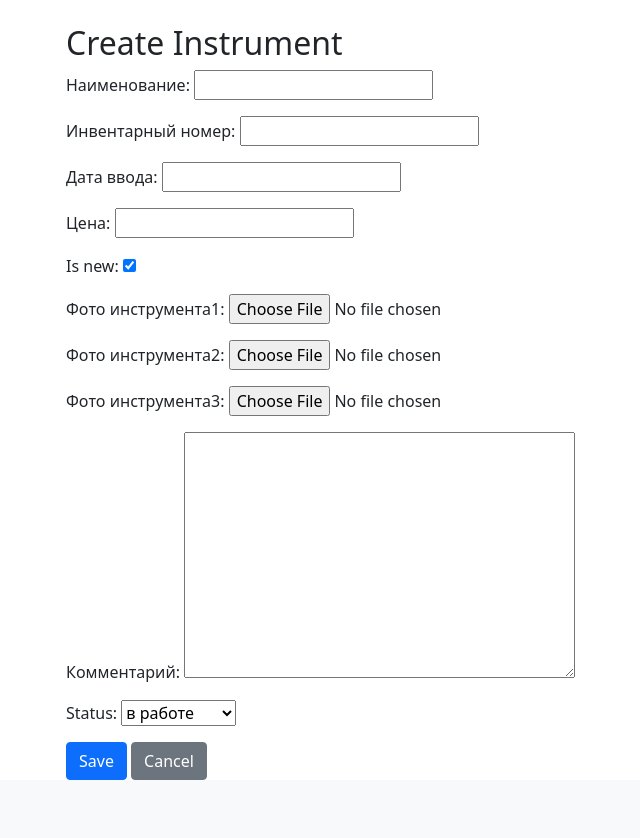
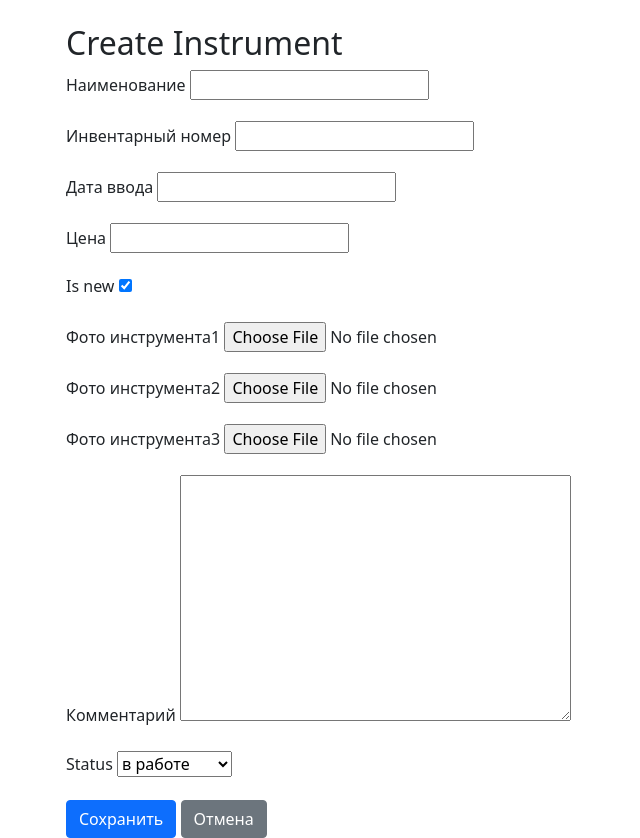
Before and after one commit to botnbot/instrument_control, a Django app: page /instruments/create/ in a window 1280 px wide. Shown: the part 58-896 px from the top of the page, without its empty margins (28-668 px from the left). Before the commit the page ends 838 px from the top, so only its background shows below. Run offline with Django 5.2, Linux system fonts and the light colour scheme; some libraries are stand-ins or nearby versions.

Commit message:
instruments_form.html customized

```diff
--- a/core/templates/core/instruments/instruments_confirm_delete.html
+++ b/core/templates/core/instruments/instruments_confirm_delete.html
@@ -2,16 +2,14 @@
 {% block title %}Удаление инструмента{% endblock %}
 
 {% block content %}
-<body>
     <div class="container mt-5">
         <h1 class="mb-4">Удалить инструмент</h1>
-        <p>Вы уверены, что хотите удалить "{{ instruments.name }} инв№{{ instruments.inventory_number }}"?</p>
+        <p>Вы уверены, что хотите удалить "{{ object.name }} инв№{{ object.inventory_number }}"?</p>
         <form method="post">
             {% csrf_token %}
             <button type="submit" class="btn btn-danger">Удалить</button>
             <a href="{% url 'core:instrument_list' %}" class="btn btn-secondary">Отмена</a>
         </form>
     </div>
-    <script src="/static/js/bootstrap.bundle.min.js"></script>
 </body>
 {% endblock %}
--- a/core/templates/core/instruments/instruments_form.html
+++ b/core/templates/core/instruments/instruments_form.html
@@ -1,37 +1,35 @@
 {% extends "base.html" %}
-
 {% block title %}
 Instrument Form
 {% endblock %}
-
 {% block content %}
 
 <div class="container mt-4">
-
     <h2>
         {% if object %}
-            Edit Instrument
+        Edit Instrument
         {% else %}
-            Create Instrument
+        Create Instrument
         {% endif %}
     </h2>
-
     <form method="post" enctype="multipart/form-data">
-
         {% csrf_token %}
-
-        {{ form.as_p }}
-
+        {% for field in form %}
+        <div class="mb-3">
+            <label class="form-label">{{ field.label }}</label>
+            {{ field }}
+            {% if field.errors %}
+            <div class="text-danger">{{ field.errors }}</div>
+            {% endif %}
+        </div>
+        {% endfor %}
         <button type="submit" class="btn btn-primary">
-            Save
+            Сохранить
         </button>
-
         <a href="{% url 'core:instrument_list' %}" class="btn btn-secondary">
-            Cancel
+            Отмена
         </a>
-
     </form>
-
 </div>
 
 {% endblock %}
```
